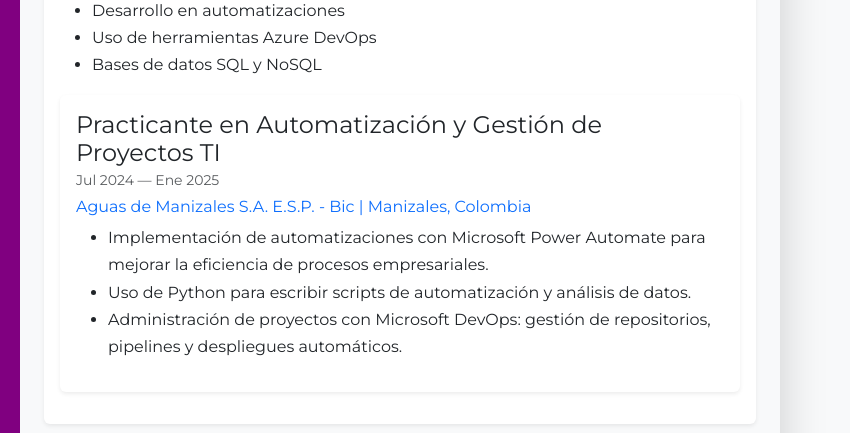
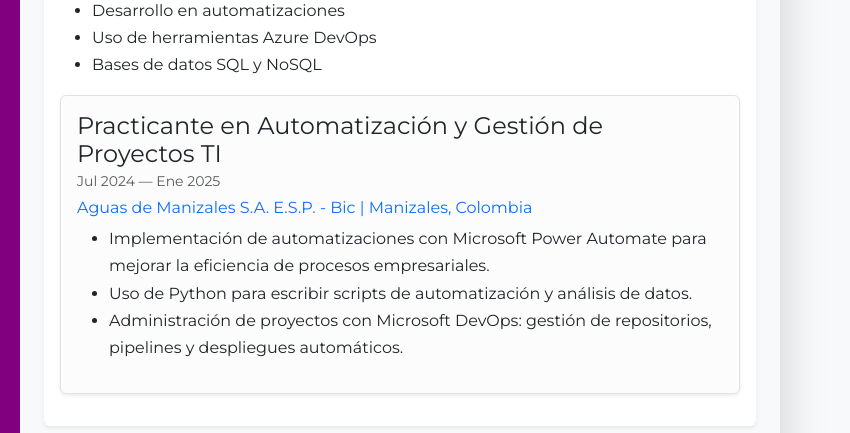
Before and after one commit to EstebanProg/Hojadevida, a plain HTML site: page index.html in a window 1280 px wide. Shown: the part 606-1039 px from the top of the page, 430-1280 px from the left. Drawn offline with nearby package versions, Linux system fonts and the light colour scheme.

Commit message:
commit message

```diff
--- a/index.html
+++ b/index.html
@@ -148,7 +148,7 @@
                 <li>Uso de herramientas Azure DevOps</li>
                 <li>Bases de datos SQL y NoSQL</li>
               </ul>
-              <div class="card mb-3 border-0 shadow-sm">
+              <div class="card mb-3 border shadow-sm bg-light-subtle">
                 <div class="card-body">
                   <h4 class="card-title">Practicante en Automatización y Gestión de Proyectos TI</h4>
                   <h5 class="card-subtitle mb-2 text-muted small">Jul 2024 — Ene 2025</h5>
```
